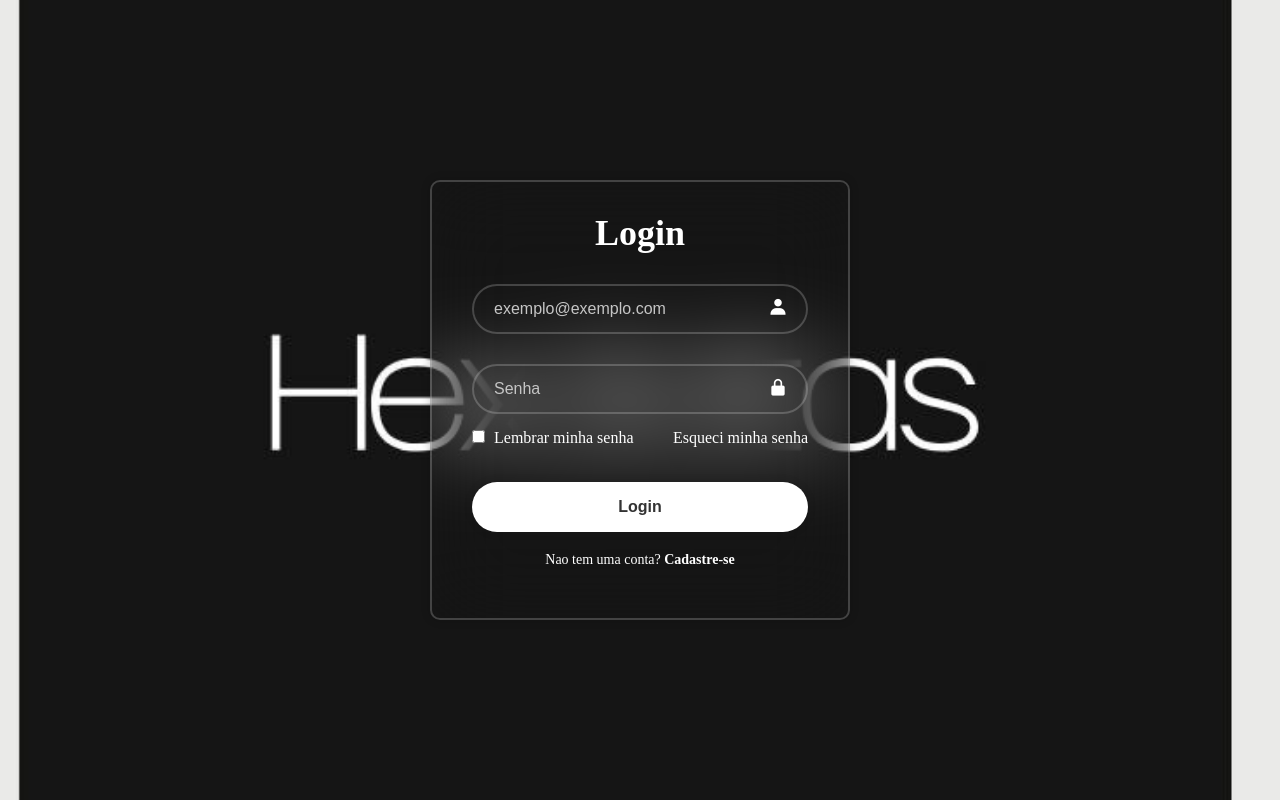
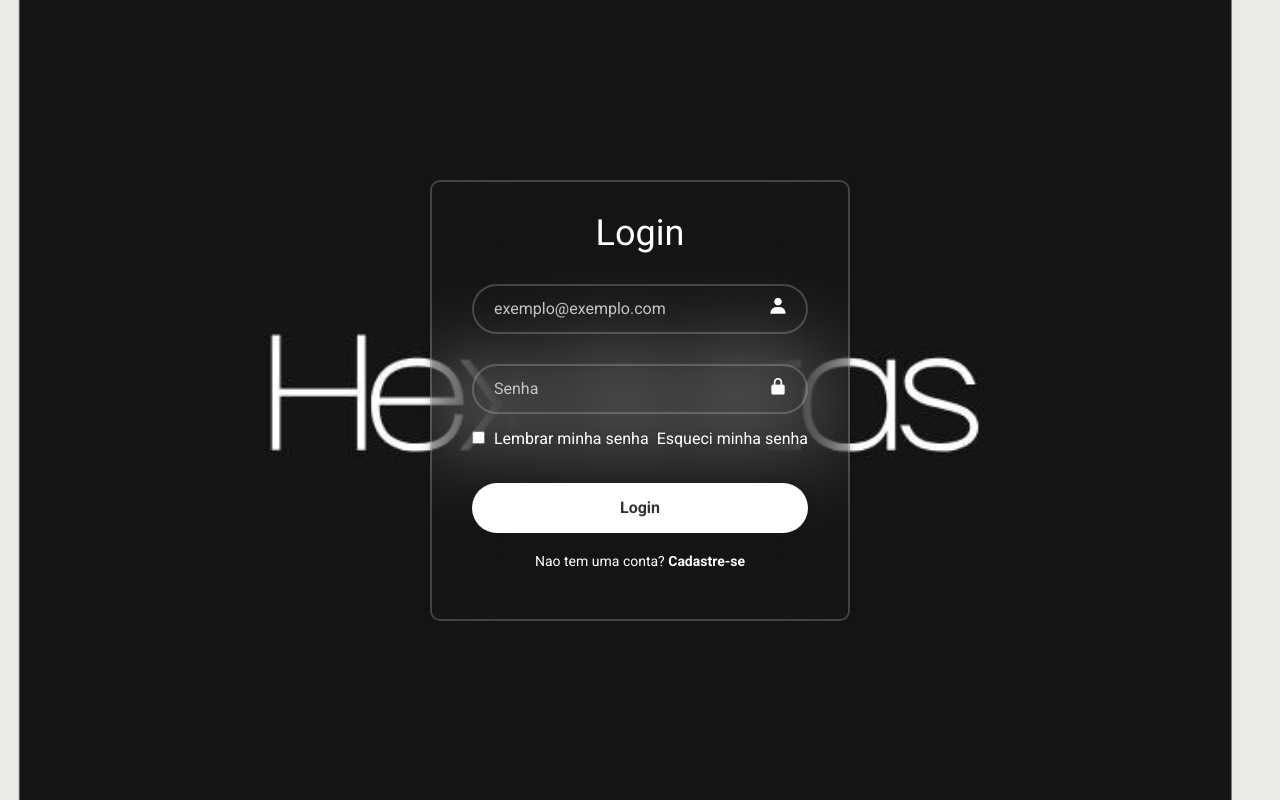
Before and after one commit to kollar0v/Projeto-Final, a PHP site: page /HTML/Login.html in a window 1280 px wide. Run offline with PHP 8.4, Linux system fonts and the light colour scheme.

Commit message:
add font

```diff
--- a/CSS/login.css
+++ b/CSS/login.css
@@ -2,7 +2,8 @@
     margin: 0; /* remove a margem padrao */
     padding: 0; /* remove o padding padrao */
     box-sizing: border-box; /* padding e bordernao aumentam o tamanho final */
-
+    font-family: 'Roboto', sans-serif;
+    font-weight: 400;
 }
 
 body {
```
